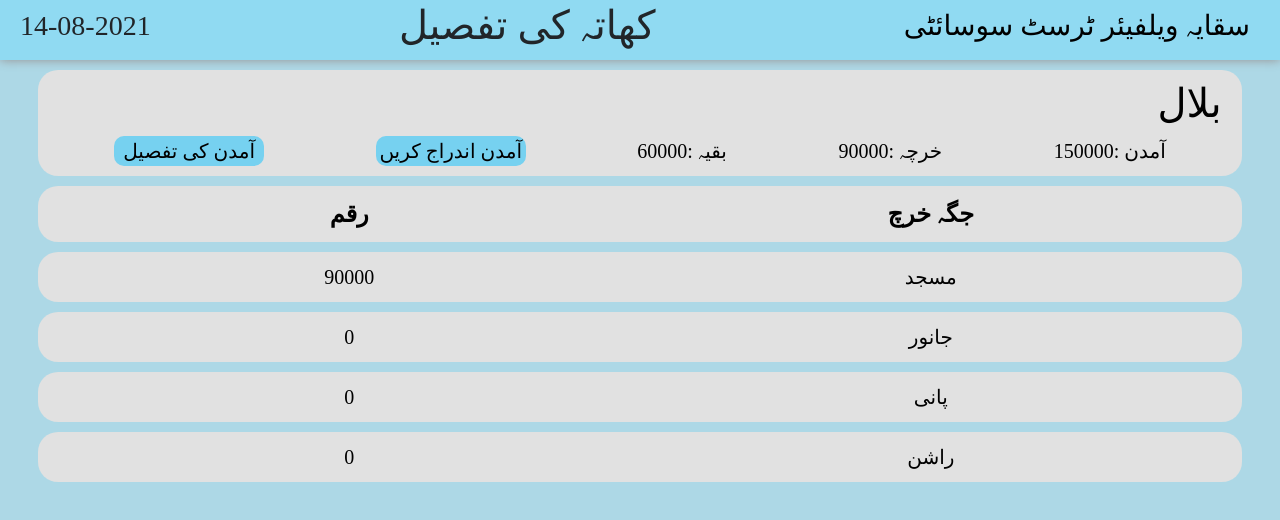
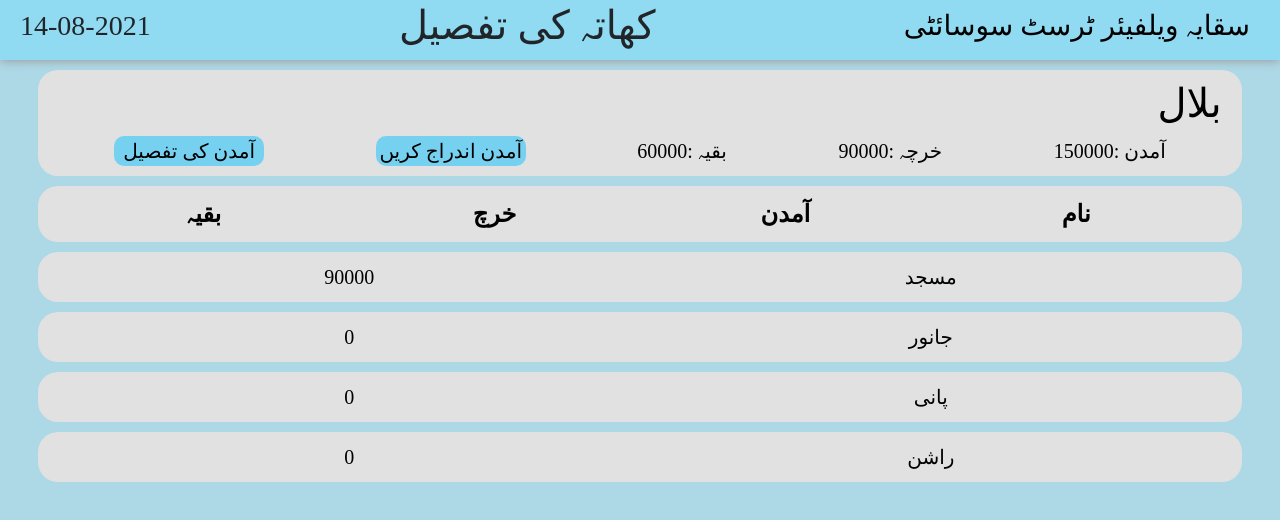
Before and after one commit to khalid129/Saqaya_Welfare, a React (Create React App) app: page /account/0 in a window 1280 px wide. Shown: the top 520 px of the page. Built offline with nearby package versions, Linux system fonts and the light colour scheme; a web font is replaced by a local one.

Commit message:
add column

```diff
--- a/src/components/AccountDetails.jsx
+++ b/src/components/AccountDetails.jsx
@@ -54,10 +54,16 @@ const AccountDetails = (props) => {
       <div className="account_header">
         <div className="account_text">
           <div className="amount">
-            <span>رقم</span>
+            <span>بقیہ</span>
+          </div>
+          <div className="amount">
+            <span>خرچ</span>
+          </div>
+          <div className="amount">
+            <span>آمدن</span>
           </div>
           <div className="place">
-            <span>جگہ خرچ</span>
+            <span>نام</span>
           </div>
         </div>
       </div>
```
